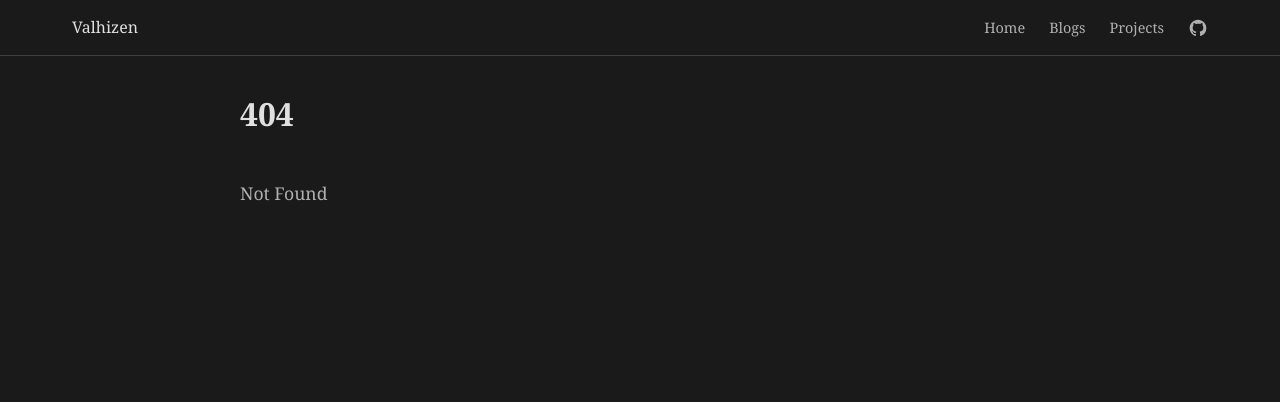
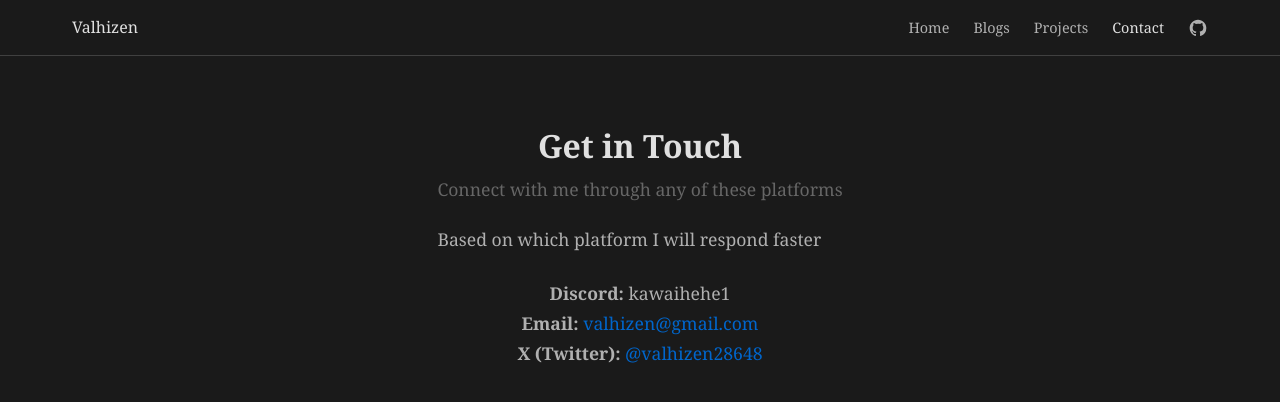
Before and after one commit to valhizen/ValhizenWeb, a SvelteKit app: page /contact in a window 1280 px wide. Before the commit this address had no page. Shown: the top 402 px of the page. Built offline with nearby package versions, Linux system fonts and the light colour scheme.

Commit message:
Contact with me

```diff
--- a/src/lib/author.ts
+++ b/src/lib/author.ts
@@ -1,7 +1,5 @@
 export const author = {
-  name: 'valhizen',
-  link: 'https://github.com/valhizen',
-  avatarUrl: 'https://github.com/valhizen.png?size=80'
+  name: 'valhizen'
 };
 
 export type Author = typeof author;
--- a/src/lib/components/Header.svelte
+++ b/src/lib/components/Header.svelte
@@ -14,6 +14,8 @@
 			<a href="/" class="nav-link" class:active={currentPath === '/'}>Home</a>
 			<a href="/blogs" class="nav-link" class:active={currentPath === '/blogs'}>Blogs</a>
 			<a href="/projects" class="nav-link" class:active={currentPath === '/projects'}>Projects</a>
+			<a href="/contact" class="nav-link" class:active={currentPath === '/contact'}>Contact</a>
+
 			<a
 				href="https://github.com/valhizen"
 				target="_blank"
--- /dev/null
+++ b/src/routes/contact/+page.svelte
@@ -0,0 +1,26 @@
+<div class="page">
+    <h1 class="page-title">Get in Touch</h1>
+    <p class="lead">Connect with me through any of these platforms</p>
+    <p> Based on which platform I will respond faster</p>
+
+    <p style="text-align: center; margin: 1.5rem 0;">
+      <strong>Discord:</strong> kawaihehe1<br>
+      <strong>Email:</strong> <a href="mailto:valhizen@gmail.com">valhizen@gmail.com</a><br>
+      <strong>X (Twitter):</strong> <a href="https://x.com/valhizen28648" target="_blank" rel="noopener">@valhizen28648</a>
+    </p>
+  </div>
+
+  <style>
+    .page { max-width: 720px; margin: 0 auto; padding: 2rem 1rem; }
+    .page-title { text-align: center; margin: 0 0 0.25rem 0; font-size: 2rem; }
+    .lead { text-align: center; color: #666; margin: 0.25rem 0 1.25rem; }
+
+
+    a { color: #0066cc; text-decoration: none; }
+    a:hover { text-decoration: underline; }
+
+    @media (max-width: 768px) {
+      .page { padding: 1.5rem 0.75rem; }
+      .page-title { font-size: 1.6rem; }
+    }
+  </style>
```
Also changed, not shown: src/routes/blogs/+page.svelte (+5 -20 lines), static/MenuScreenInitial.png (added).
